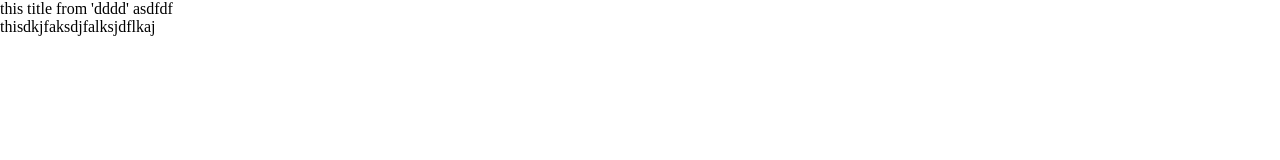
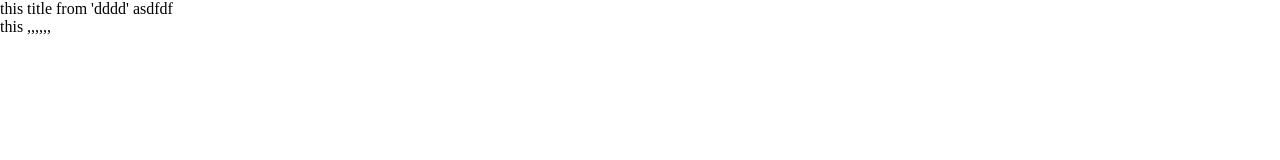
Before and after one commit to amonianhcl/myrouter, a Vue app: page /#/user in a window 1280 px wide. Shown: the top 160 px of the page. Built offline with nearby package versions, Linux system fonts and the light colour scheme.

Commit message:
add more

```diff
--- a/src/views/Profile/User.vue
+++ b/src/views/Profile/User.vue
@@ -3,7 +3,7 @@
     this title from 'dddd'
     <span>asdfdf</span>
     <article>
-        thisdkjfaksdjfalksjdflkaj
+        this    ,,,,,,
     </article>
   </div>
 </template>
```
